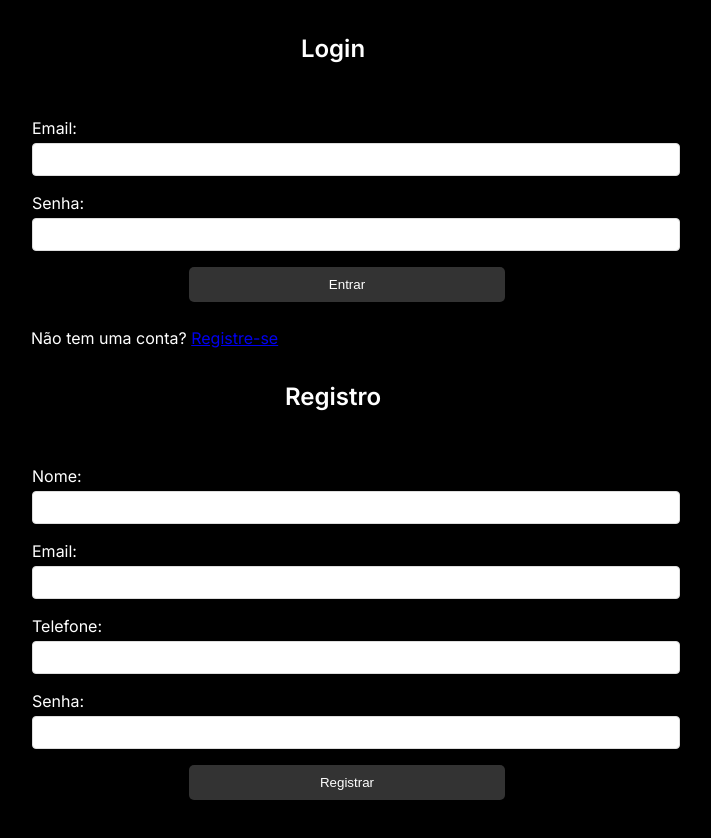
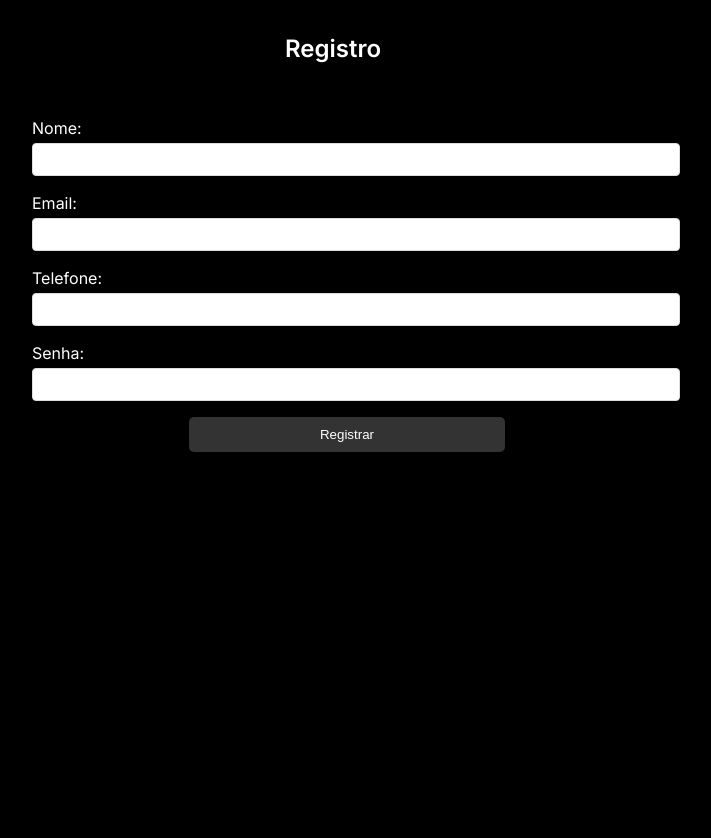
Before and after one commit to naylahonorato/FrontRentBook, a plain HTML site: page index.html in a window 1280 px wide. Both pictures are taken after a click on the link "Registre-se". Shown: the whole page, without its empty margins (37-748 px from the left). Drawn offline with Linux system fonts and the light colour scheme.

Commit message:
feat: adjust login screen

```diff
--- a/index.html
+++ b/index.html
@@ -11,7 +11,7 @@
   </head>
   <body>
     <div class="form-container add-container">
-      <h2>Login</h2>
+      <h2 id="login-label">Login</h2>
       <form id="loginForm">
         <div class="form-group">
           <label for="email">Email:</label>
@@ -23,7 +23,7 @@
         </div>
         <button type="submit">Entrar</button>
       </form>
-      <p class="p_registro">Não tem uma conta? <a href="#" id="showRegister">Registre-se</a></p>
+      <p id="register-question" class="p_registro">Não tem uma conta? <a href="#" id="showRegister">Registre-se</a></p>
 
       <div id="registerForm" style="display: none">
         <h2>Registro</h2>
--- a/js/main.js
+++ b/js/main.js
@@ -137,6 +137,7 @@ document.addEventListener("DOMContentLoaded", () => {
   const loginForm = document.getElementById("loginForm");
   const registerForm = document.getElementById("registerFormElement");
   const showRegisterLink = document.getElementById("showRegister");
+  const registerQuestion = document.getElementById("register-question");
   const bookList = document.getElementById("bookList");
   const addBookForm = document.getElementById("addBookForm");
 
@@ -164,6 +165,11 @@ document.addEventListener("DOMContentLoaded", () => {
     showRegisterLink.addEventListener("click", (e) => {
       e.preventDefault();
       document.getElementById("registerForm").style.display = "block";
+      document.getElementById("loginForm").style.display = "none";
+      document.getElementById("login-label").style.display = "none";
+      showRegisterLink.style.display = "none"
+      registerQuestion.style.display = "none"
+
     });
   }
 
```
